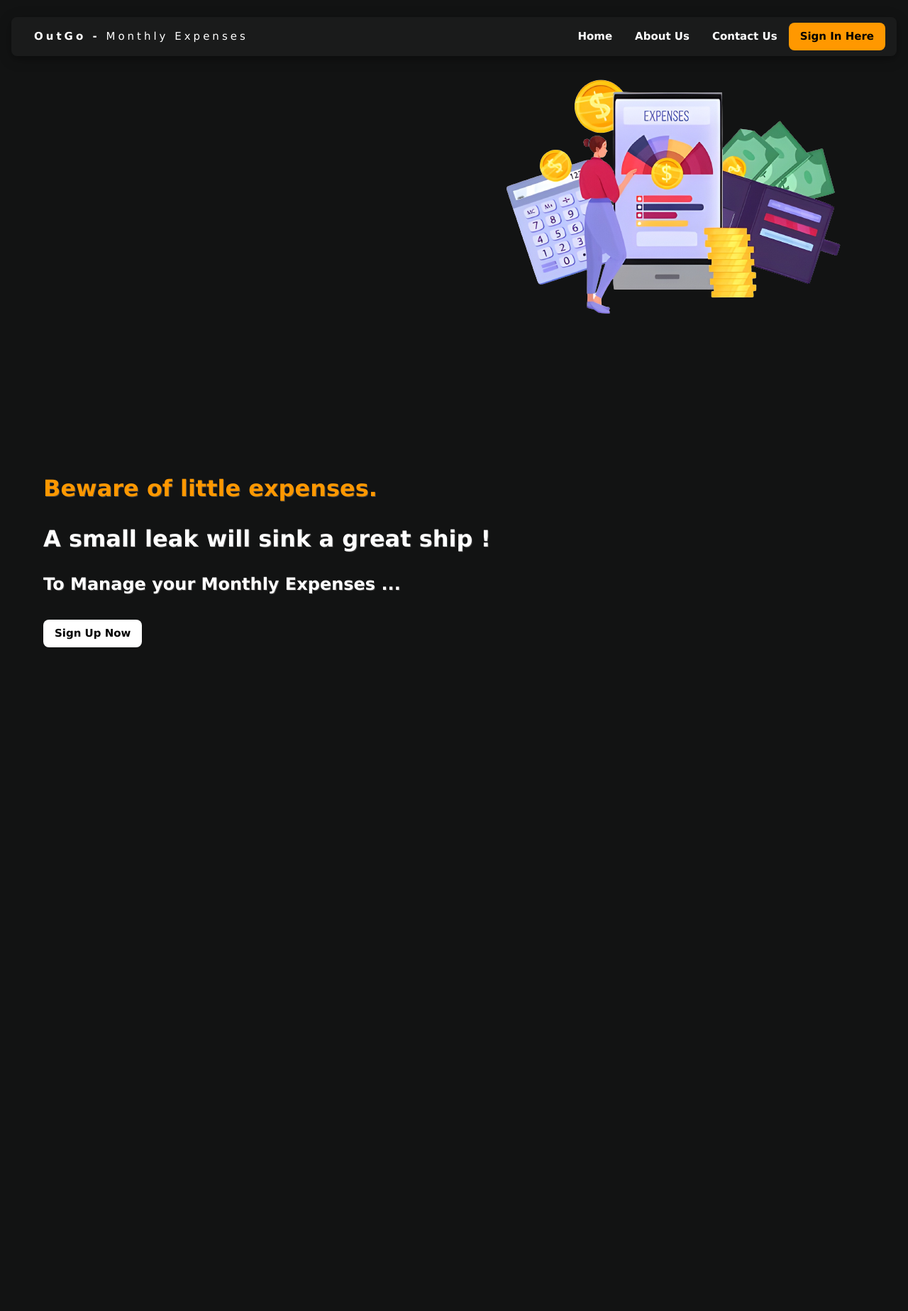
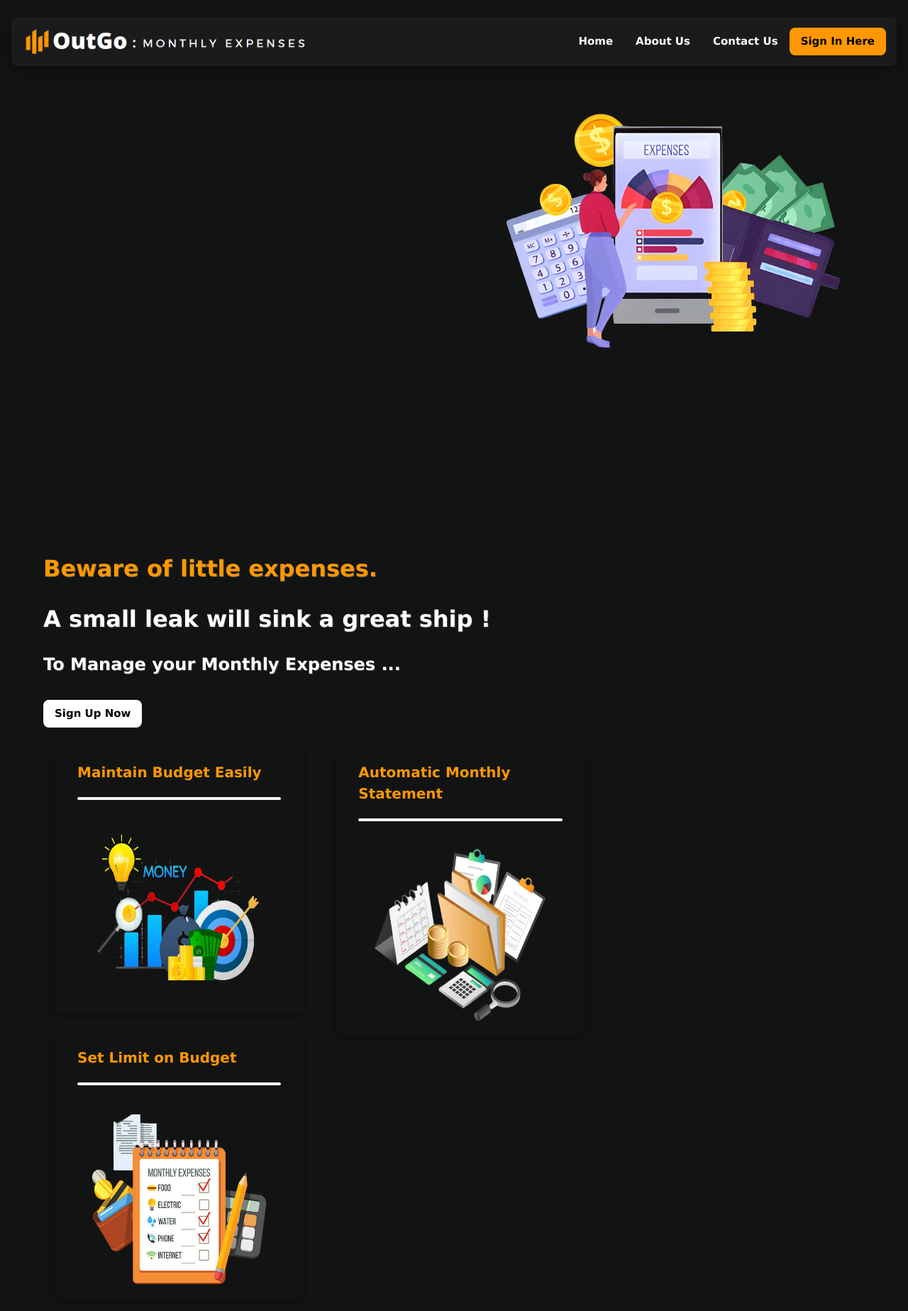
Before and after one commit to abhinalla003/OutGo, a PHP site: page / in a window 1280 px wide. Shown: the whole page at 71% size. Before the commit the page ends 912 px from the top, so only its background shows below. Run offline with PHP 8.4, Linux system fonts and the light colour scheme.

Commit message:
register complete

```diff
--- a/dj-style.css
+++ b/dj-style.css
@@ -463,7 +463,6 @@ a {
 
 .dj-input {
     padding: 8px;
-    display: block;
     border: none;
     border-bottom: 1px solid #ccc;
     width: 100%
@@ -1142,6 +1141,10 @@ a {
     box-shadow: 0 4px 10px 0 rgba(0, 0, 0, 0.2), 0 4px 20px 0 rgba(0, 0, 0, 0.19)
 }
 
+.dj-hover-shadow-white:hover {
+    box-shadow: 0 4px 10px 0 rgba(124, 121, 121, 0.2), 0 4px 20px 0 rgba(0, 0, 0, 0.19)
+}
+
 .dj-spin {
     animation: dj-spin 2s infinite linear
 }
@@ -2039,3 +2042,24 @@ a {
     box-shadow: inset 8px 8px 19px #0c0c0c,
         inset -8px -8px 19px #1e1c1c;
 }
+
+hr .dj-line-style{
+    text-shadow:1px 1px 0 #444;
+    border: 5px solid rgb(255, 255, 255);
+    border-radius: 5px;
+}
+
+
+input:focus{
+    outline: none;
+    box-shadow: 0px 0px 5px #f8f9fa;
+    border:1px solid #fbfbfc;
+}
+
+input:focus:hover{
+    outline: none;
+    box-shadow: 0px 0px 5px #fdfdfd;
+    border:1px solid #ffffff;
+    border-radius:0;
+
+}
--- a/index.html
+++ b/index.html
@@ -6,7 +6,6 @@
     <!-- Importing CSS file -->
 
     <link rel="stylesheet" href="dj-style.css">
-    <link rel="stylesheet" href="https://cdnjs.cloudflare.com/ajax/libs/font-awesome/4.7.0/css/font-awesome.min.css">
 
     <title>Home | Monthly Expenses</title>
 </head>
@@ -14,37 +13,77 @@
 <body class="dj-premium">
     <!-- Navbar (sit on top) -->
     <div class="dj-top dj-padding dj-margin-top dj-hide-small">
-        <div class="dj-bar dj-silver dj-round-large dj-padding dj-card-4">
-            <a href="#home" class="dj-bar-item dj-wide dj-remove-underline"><b>OutGo -</b> Monthly Expenses</a>
-            <div class="dj-right" id="myNavbar">
+        <div class="dj-bar dj-silver dj-round-large dj-card-4">
+            <div>
+                <a href="#home" class="dj-bar-item dj-wide dj-remove-underline" style="margin-top:0.4rem"><img
+                        src="images/1111.png" width="400rem" height="40rem"></a>
+            </div>
+            <div class="dj-right" id="myNavbar"
+                style="padding-top: 1rem;padding-bottom: 1rem;padding-left: 0.5rem;padding-right: 1rem;">
                 <a href="#home" class="dj-bar-item dj-remove-underline"><b>Home</a>
                 <a href="#home" class="dj-bar-item dj-remove-underline"><b>About Us</a>
                 <a href="#home" class="dj-bar-item dj-remove-underline"><b>Contact Us</a>
-                <a href="#home" class="dj-bar-item dj-remove-underline dj-button dj-round-large dj-orange"><b>Sign In Here</a>
+                <a href="#home" class="dj-bar-item dj-remove-underline dj-button dj-round-large dj-orange"><b>Sign In
+                        Here</a>
             </div>
         </div>
     </div>
 
     <div class="dj-top dj-padding dj-margin-top dj-hide-large dj-hide-medium">
         <div class="dj-bar dj-silver dj-round-large dj-wide dj-padding dj-card-4">
-            <a href="#home" class="dj-bar-item dj-remove-underline"><b>OutGo</a>
-
+            <a href="#home" class="dj-bar-item dj-remove-underline"><img src="images/1111.png" width="400rem"
+                    height="40rem"></a>
         </div>
     </div>
 
     <div class="dj-content dj-padding" style="max-width:1564px">
-        <div class="dj-container dj-padding-32 dj-margin-top-32 dj-right">
+        <div class="dj-container dj-padding-32 dj-right" style="margin-top: 80px;">
             <img src="images/bg-home.png" width="100%" height="100%">
         </div>
-        <div class="dj-padding-32 dj-left" style="margin-top:7rem;margin-left: 3rem;">
+        <div class="dj-padding-32 dj-left" style="margin-top:170px;margin-left: 3rem;">
             <span class="dj-text-orange" style="text-shadow:1px 1px 0 #444;font-weight: 9000;font-size: xx-large;">
                 <b>Beware of little expenses.</b></span><br><br>
-            <span style="text-shadow:1px 1px 0 #444;font-weight: 9000;font-size: xx-large;">A small leak will sink a great
+            <span style="text-shadow:1px 1px 0 #444;font-weight: 9000;font-size: xx-large;">A small leak will sink a
+                great
                 ship !</span><br><br>
             <span style="text-shadow:1px 1px 0 #444;font-weight: 9000;font-size: x-large;">
                 To Manage your Monthly Expenses ...
             </span><br>
-            <button type="button" class="dj-button dj-round-large dj-white dj-margin-top-32">Sign Up Now</button>
+            <a href="register.html"><button type="button" class="dj-button dj-round-large dj-white dj-margin-top-32">Sign Up Now</button></a>
+        </div>
+
+        <!-- Feachers of OutGo -->
+        <div class="dj-container dj-padding dj-row-padding" style="margin-left:3rem">
+            <div class="dj-third dj-card dj-hover-shadow-white dj-round-large dj-padding" style="width:30%;margin-right: 3rem;">
+                <div class="dj-padding">
+                    <span class="dj-text-orange" style="font-weight: 9000;font-size:20px;">Maintain Budget Easily</span>
+                    <hr style="border: 2px solid rgb(255, 255, 255);
+                    border-radius: 5px;">
+                </div>
+                <div class="dj-center dj-padding">
+                    <img src="images/f2.png" width="250px" height="250px">
+                </div>
+            </div>
+            <div class="dj-third dj-card dj-hover-shadow-white dj-padding dj-round-large" style="width:30%;margin-right: 3rem;">
+                <div class="dj-padding">
+                    <span class="dj-text-orange" style="font-weight: 9000;font-size:20px;">Automatic Monthly Statement</span>
+                    <hr style="border: 2px solid rgb(255, 255, 255);
+                    border-radius: 5px;">
+                </div>
+                <div class="dj-center dj-padding">
+                    <img src="images/f1.png" width="250px" height="250px">
+                </div>
+            </div>
+            <div class="dj-third dj-round-large dj-card dj-hover-shadow-white dj-padding" style="width:30%;margin-right: 3rem;">
+                <div class="dj-padding">
+                    <span class="dj-text-orange" style="font-weight: 9000;font-size:20px;">Set Limit on Budget</span>
+                    <hr style="border: 2px solid rgb(255, 255, 255);
+                    border-radius: 5px;">
+                </div>
+                <div class="dj-center dj-padding">
+                    <img src="images/f3.png" width="250px" height="250px">
+                </div>
+            </div>
         </div>
     </div>
 </body>
```
Also changed, not shown: register.html (added, +39 -0 lines), images/1111.png (added), images/OutGo.png (added), images/f1.png (added), images/f2.png (added), images/f3.png (added).
